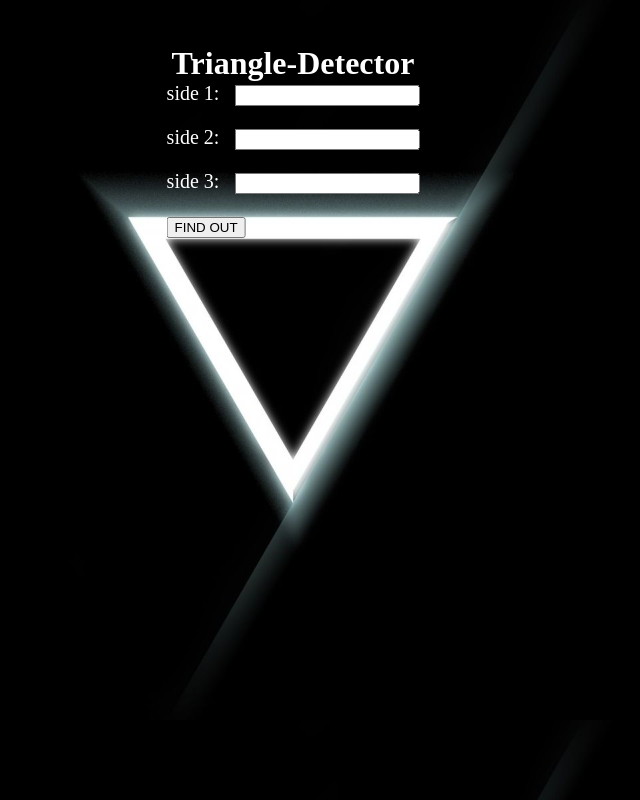
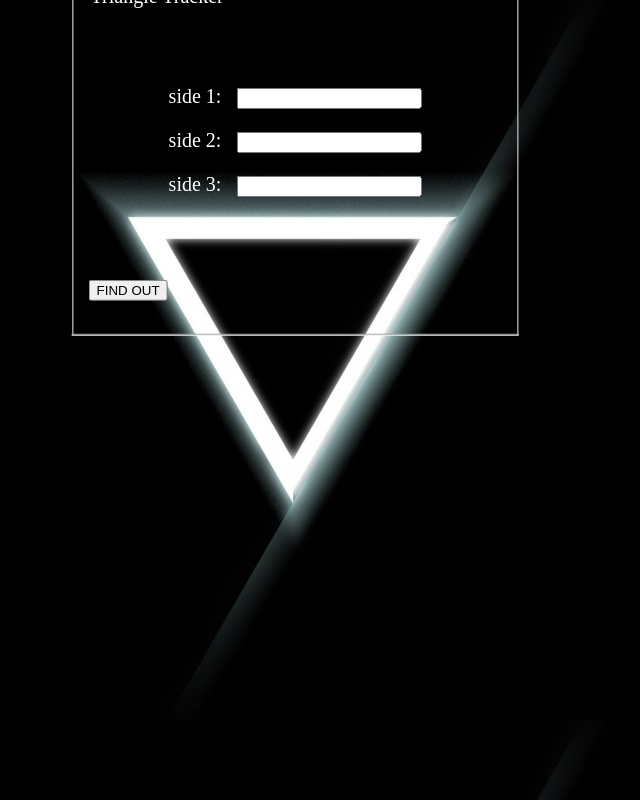
Before and after one commit to codeprospect/triangletracker, a plain HTML site: page index.html in a window 1280 px wide. Shown: the whole page, without its empty margins (347-987 px from the left). Drawn offline with Linux system fonts and the light colour scheme.

Commit message:
styled the page

```diff
--- a/index.html
+++ b/index.html
@@ -7,12 +7,16 @@
     <script src="triangle.js"></script>
   </head>
   <body>
-    <div class="head"><h1>Triangle-Detector</h1></div>
-    <form class="form" action="index.html" method="post">
-        <p>side 1: &nbsp <input type="text" name="triangle" value="" id="sideOne"></p>
-        <p>side 2: &nbsp <input type="text" name="triangle" value="" id="sideTwo"></p>
-        <p>side 3: &nbsp <input type="text" name="triangle" value="" id="sideThree"></p>
-        <p><button type="submit" name="button" onclick="triangleTracker()">FIND OUT</button></p>
+    <fieldset class="form">
+      <legend id="legendary">Triangle Tracker</legend>
+    <form class="sidesset" action="index.html" method="post">
+      <div class="sides">
+        <p>side 1: &nbsp <input type="number" name="triangle" value="" id="sideOne"></p>
+        <p>side 2: &nbsp <input type="number" name="triangle" value="" id="sideTwo"></p>
+        <p>side 3: &nbsp <input type="number" name="triangle" value="" id="sideThree"></p>
+      </div>
     </form>
+    <p><button id="submit" type="submit" name="button" onclick="triangleTracker()">FIND OUT</button></p>
+    </fieldset>
   </body>
 </html>
--- a/triangle.css
+++ b/triangle.css
@@ -13,6 +13,7 @@ h1 {
   transform: translate(-50%, -50%);
   color: white;
   font-size: 20px;
+
 }
 .head {
   position: absolute;
@@ -22,7 +23,13 @@ h1 {
 }
 .submit {
   position: absolute;
-  top: 30%;
+  top: 50%;
   left: 50%;
-  transform: translate(-50%, -20%);
+  transform: translate(-50%, -50%);
 }
+.sides {
+  padding-top: 50px;
+  padding-bottom: 40px;
+  padding-left: 80px;
+  padding-right: 80PX;
+}
--- a/triangle.js
+++ b/triangle.js
@@ -1,12 +1,17 @@
 function triangleTracker() {
-  var sideOne = document.getElementById('sideOne').value;
-  var sideTwo = document.getElementById('sideTwo').value;
-  var sideThree = document.getElementById('sideThree').value;
-  if (sideOne === sideTwo && sideOne === sideThree) {
+  var sideOne = parseInt(document.getElementById('sideOne').value);
+  var sideTwo = parseInt(document.getElementById('sideTwo').value);
+  var sideThree = parseInt(document.getElementById('sideThree').value);
+
+  var side = [sideOne, sideTwo, sideThree];
+
+  if (side[0] + side[1] <= side[2] || side[0] + side[2] <= side[1] || side[2] + side[1] <= side[0]) {
+    alert("this cannot form a triangle");
+  }else if (side[0] === side[1] && side[0] === side[2]) {
     alert("equilateral triangle");
-  } else if (sideOne === sideTwo || sideOne === sideThree || sideTwo === sideThree) {
+  } else if (side[0] === side[1] || side[0] === side[2] || side[1] === side[2]) {
     alert("Isosceles triangle")
-  } else if (sideOne + sideTwo > sideThree && sideOne + sideThree > sideTwo && sideTwo + sideOne > sideOne) {
+  } else if (side[0] + side[1] > side[2] && side[0] + side[2] > side[1] && side[1] + side[2] > side[0]) {
     alert("Scalene triangle")
   } else {
     alert("Not a triangle");
```
